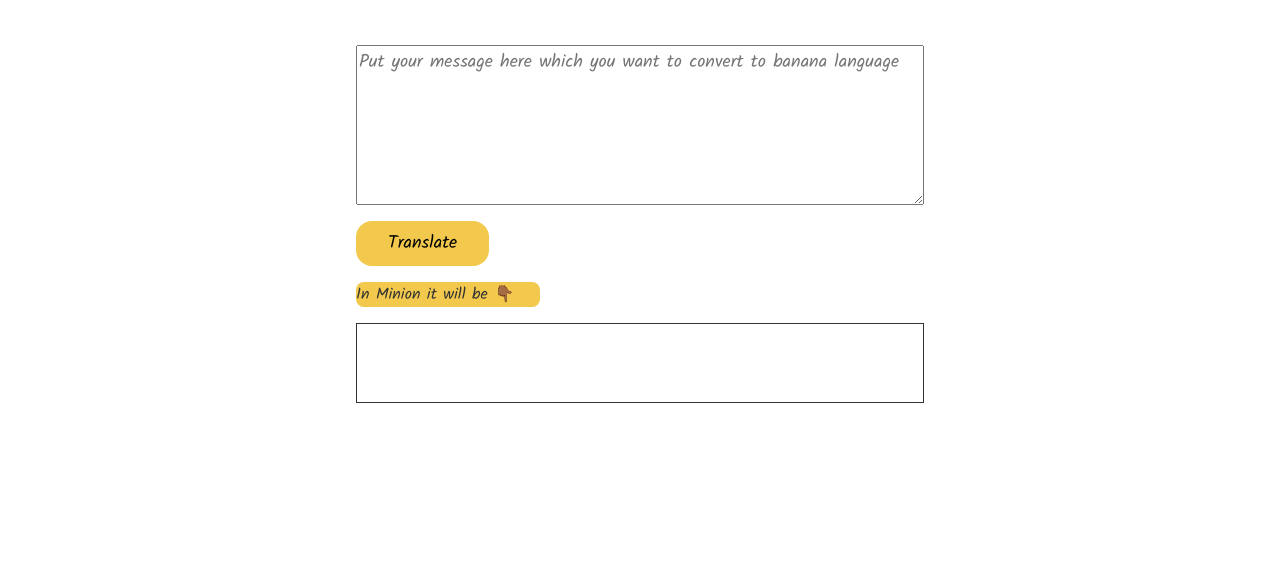
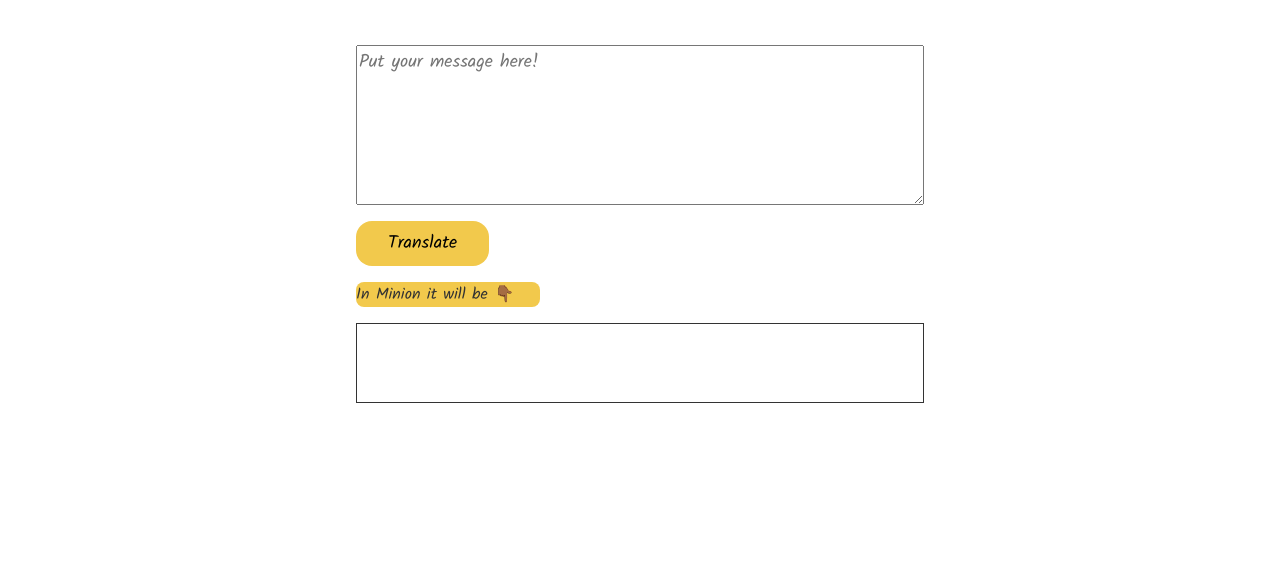
Before and after one commit to jayeshjain98/Minionese, a plain HTML site: page index.html in a window 1280 px wide. Shown: the part 86-673 px from the top of the page. Drawn offline with Linux system fonts and the light colour scheme.

Commit message:
minor change

```diff
--- a/index.html
+++ b/index.html
@@ -18,7 +18,7 @@
     </nav>
     <main class="main-body">
         <textarea id="translate-input"
-            placeholder="Put your message here which you want to convert to banana language"></textarea>
+            placeholder="Put your message here!"></textarea>
         <button id="translate-button"> Translate</button>
         <div class="text-message">In Minion it will be 👇🏾</div>
 
```
